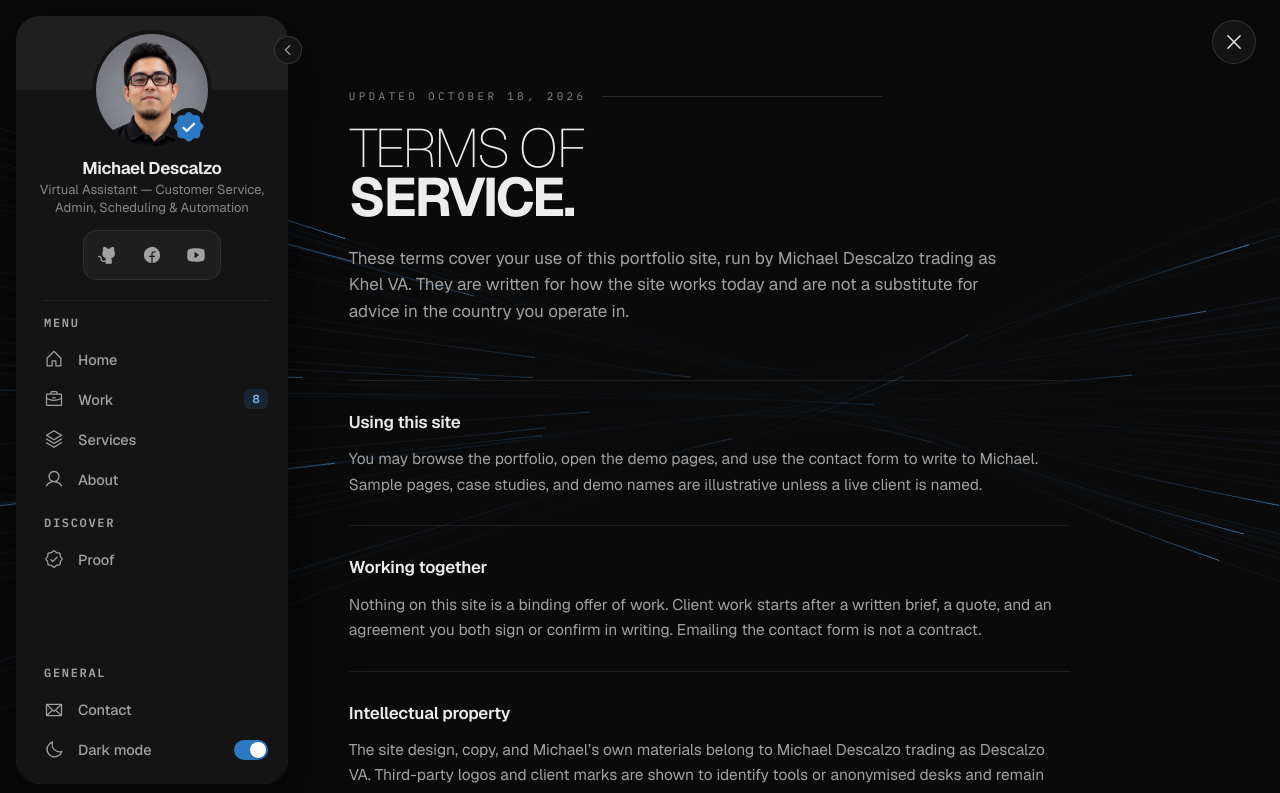
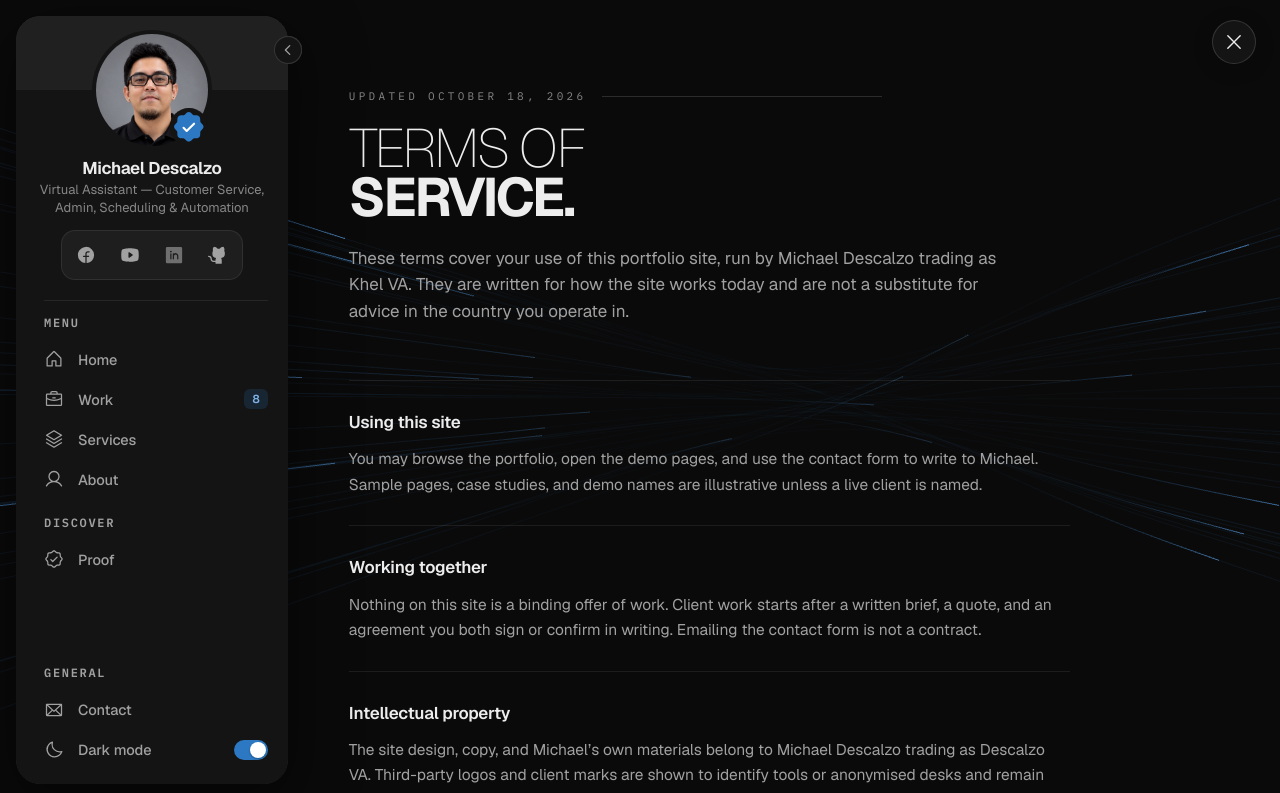
Before and after one commit to kheldescalzo/kheldescalzo.github.io, a React (Vite) app: page /terms in a window 1280 px wide. Shown: the top 793 px of the page. Built offline with nearby package versions, Linux system fonts and the light colour scheme.

Commit message:
Add LinkedIn placeholder and reorder social icons

```diff
--- a/src/content/site.ts
+++ b/src/content/site.ts
@@ -45,9 +45,11 @@ export const certification: Credential = {
 
 /** Replace `#` with the real profile URL to activate an icon. */
 export const socials: SocialLink[] = [
-  { label: 'GitHub', href: 'https://github.com/kheldescalzo', external: true, icon: 'github' },
   { label: 'Facebook', href: 'https://www.facebook.com/kheldescalzo/', external: true, icon: 'facebook' },
   { label: 'YouTube', href: 'https://www.youtube.com/channel/UCKd_6-QuD4ti1Z7cYc6Fp-w', external: true, icon: 'youtube' },
+  // Replace # with your LinkedIn profile URL when ready.
+  { label: 'LinkedIn', href: '#', external: true, icon: 'linkedin' },
+  { label: 'GitHub', href: 'https://github.com/kheldescalzo', external: true, icon: 'github' },
 ]
 
 /** Off-site links the pages point at. Replace each `#` with a real URL. */
```
